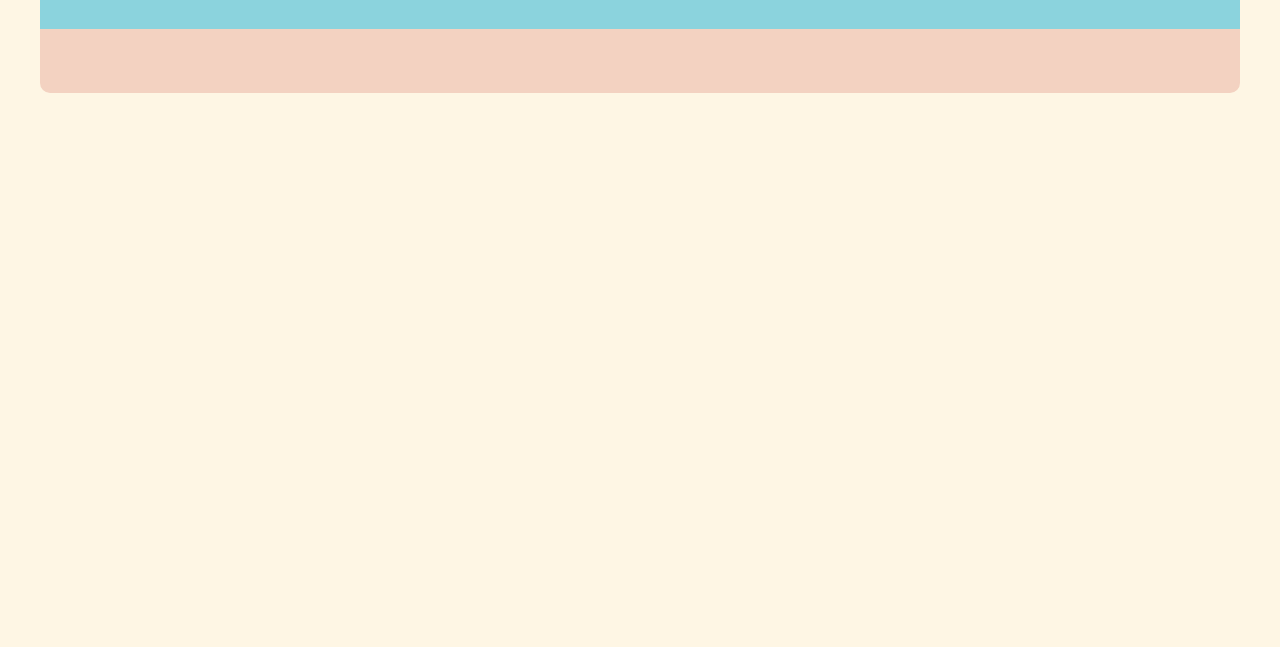
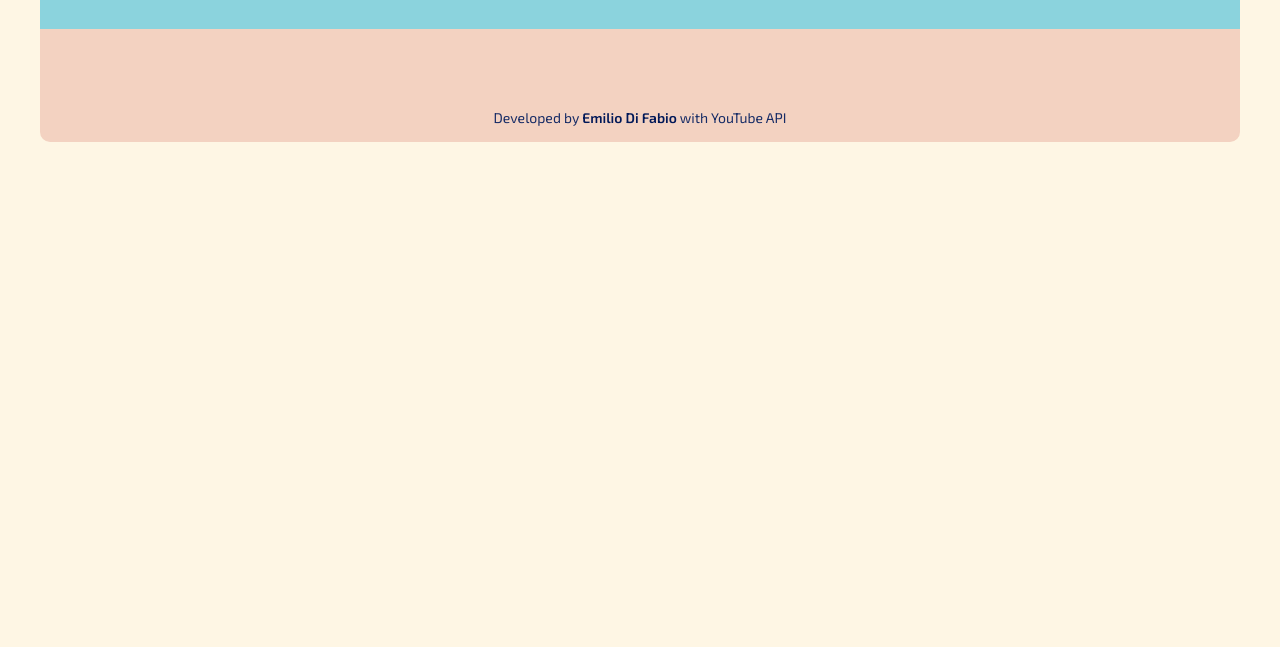
Before and after one commit to emiliodifabio/youtube-gallery-app, a website built with Parcel: page index.html in a window 1280 px wide. Shown: the part 153-800 px from the top of the page. Built offline with nearby package versions, Linux system fonts and the light colour scheme.

Commit message:
Addedd footer

```diff
--- a/index.html
+++ b/index.html
@@ -37,7 +37,7 @@
           </h2>
         </div>
         <form class="controller">
-          <label class ="input-box" for="video-id">
+          <label class="input-box" for="video-id">
             <h3>Video ID</h3>
             <input
               type="text"
@@ -47,15 +47,20 @@
               placeholder="YouTube Video ID"
             />
             <button id="btn--save" class="btn--save">SAVE!</button>
-          </label
-          >
+          </label>
           <div class="delete-all">
             <button class="btn--delete-all hidden">Delete All</button>
           </div>
         </form>
       </header>
-      <ul class="videocard-w">
-      </ul>
+      <ul class="videocard-w"></ul>
+      <footer>
+        <p>
+          Developed by
+          <a href="https://github.com/emiliodifabio" target="_blank">Emilio Di Fabio</a> with
+          YouTube API
+        </p>
+      </footer>
     </div>
   </body>
 </html>
--- a/src/scss/layout/_footer.scss
+++ b/src/scss/layout/_footer.scss
@@ -1,2 +1,22 @@
 @use "../abstract/mixins";
 @use "../abstract/variables";
+
+footer {
+  p {
+    text-align: center;
+    padding: 16px;
+
+    a {
+      font-weight: variables.$fw-semibold;
+      text-decoration: none;
+      color: variables.$btn-text-color;
+    }
+  }
+}
+
+footer {
+  a:hover {
+    text-decoration:underline;
+    text-decoration-style: double;
+  }
+}
```
Also changed, not shown: css/style.css, 1 other file. Lines whose indentation alone changed are shown as unchanged.
